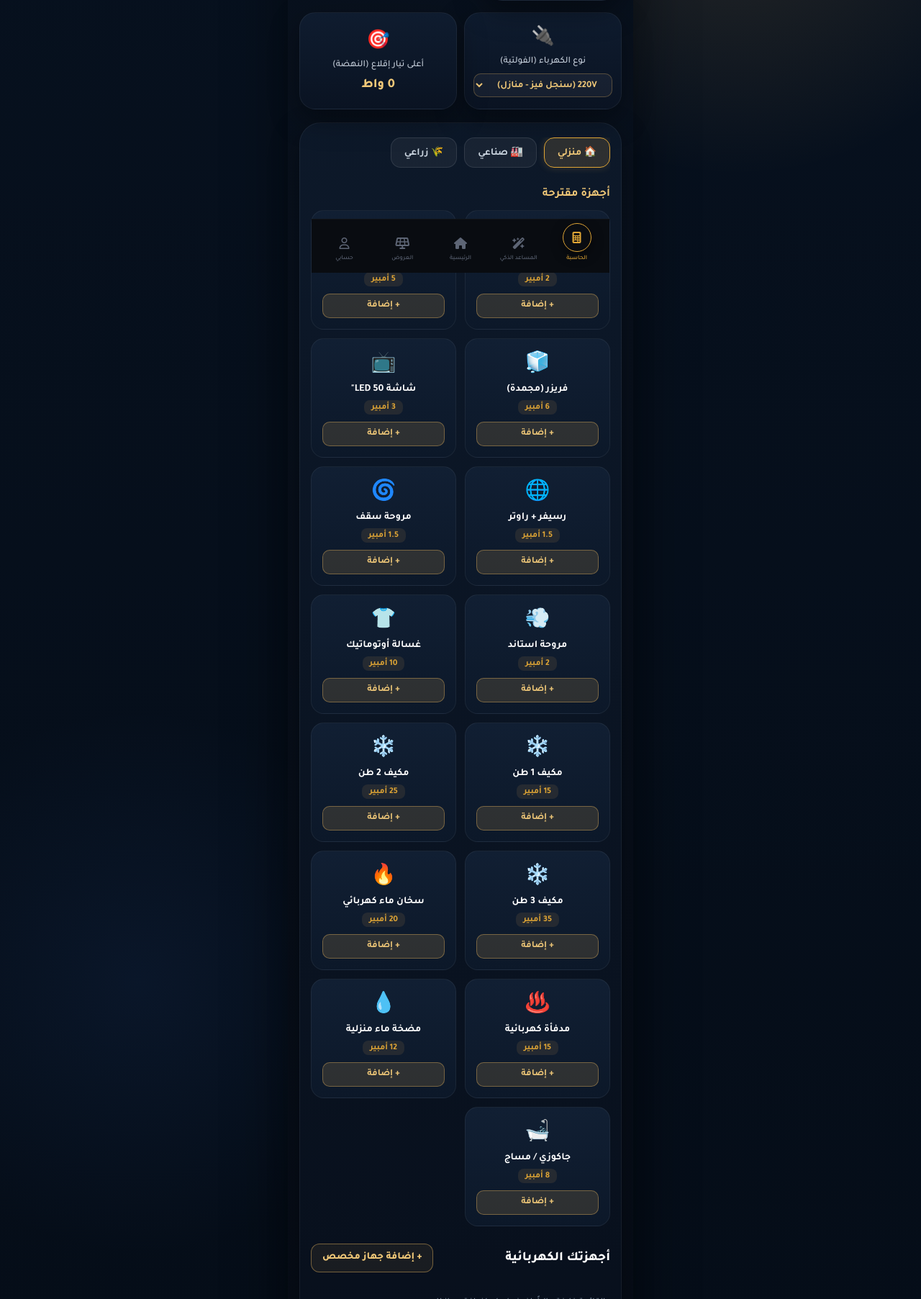
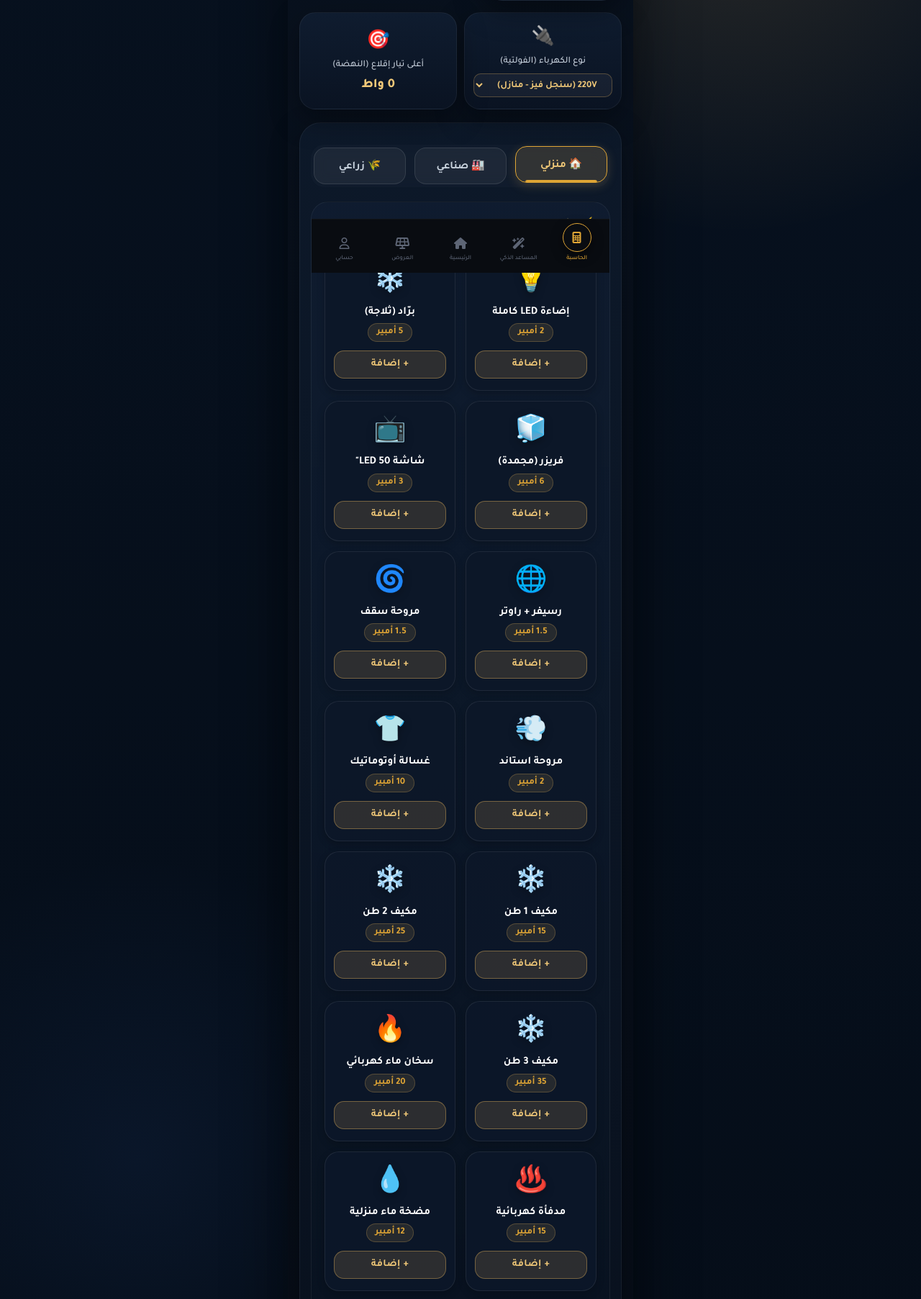
Before and after one commit to AHMAD-200412/solaris-, a Django app: page /user/calculator/ in a window 1280 px wide. Shown: the part 421-2226 px from the top of the page at 72% size. Run offline with Django 4.2, Linux system fonts and the light colour scheme; the visitor is signed in with stand-in values (Sample User, id 1); data comes from the database, SQL or seed files in the repository.

Commit message:
اصلا صفحة الحاسبة

```diff
--- a/user_dashboard/static/user_dashboard/css/calculator.css
+++ b/user_dashboard/static/user_dashboard/css/calculator.css
@@ -1,3 +1,7 @@
+/* ==========================================
+   Calculator Page – Solaris Unified Theme
+   مرتب، واضح، وجذاب بصريًا
+   ========================================== */
 :root {
   --bg: #07111f;
   --bg2: #091a2d;
@@ -35,14 +39,13 @@ body {
   box-shadow: 0 30px 80px rgba(0, 0, 0, .45);
 }
 
-/* مسافة الأمان الكبيرة للشريط السفلي */
 .screen {
   position: relative;
   z-index: 2;
   padding: 20px 16px 120px;
 }
 
-/* ========== Topbar & Hero ========== */
+/* ========== Topbar & Hero (بدون تغيير) ========== */
 .topbar {
   display: flex;
   align-items: center;
@@ -277,7 +280,7 @@ body {
   margin-top: 4px;
 }
 
-/* ========== Stats Row (مع الفولتية) ========== */
+/* ========== Stats Row ========== */
 .stats-row {
   margin-top: 16px;
   display: grid;
@@ -333,7 +336,168 @@ body {
   color: #fff;
 }
 
-/* ========== Devices List ========== */
+/* ========== الأجهزة الجاهزة (Presets) – تصميم جديد ومرتب ========== */
+.preset-categories {
+  display: flex;
+  gap: 12px;
+  margin: 10px 0 20px;
+  padding: 4px;
+  background: rgba(255, 255, 255, 0.02);
+  border-radius: 18px;
+  backdrop-filter: blur(10px);
+}
+
+.preset-btn {
+  flex: 1;
+  background: rgba(255, 255, 255, 0.05);
+  border: 1px solid rgba(255, 255, 255, 0.1);
+  color: #cbd5e0;
+  padding: 14px 12px;
+  border-radius: 16px;
+  font-size: 15px;
+  font-weight: 700;
+  cursor: pointer;
+  transition: all 0.3s ease;
+  text-align: center;
+  position: relative;
+  overflow: hidden;
+}
+
+.preset-btn::after {
+  content: '';
+  position: absolute;
+  bottom: 0;
+  left: 10%;
+  right: 10%;
+  height: 3px;
+  background: var(--gold);
+  border-radius: 3px 3px 0 0;
+  opacity: 0;
+  transition: opacity 0.3s;
+}
+
+.preset-btn.active {
+  background: rgba(231, 180, 94, 0.15);
+  border-color: var(--gold);
+  color: var(--gold-2);
+  box-shadow: 0 4px 15px rgba(231, 180, 94, 0.2);
+  transform: translateY(-2px);
+}
+
+.preset-btn.active::after {
+  opacity: 1;
+}
+
+.preset-devices-wrapper {
+  background: linear-gradient(180deg, rgba(16, 29, 49, 0.8), rgba(8, 18, 31, 0.9));
+  border: 1px solid rgba(255, 255, 255, 0.06);
+  border-radius: 24px;
+  padding: 20px 18px;
+  margin-bottom: 28px;
+  backdrop-filter: blur(15px);
+  animation: fadeSlideIn 0.4s ease;
+}
+
+@keyframes fadeSlideIn {
+  from {
+    opacity: 0;
+    transform: translateY(10px);
+  }
+
+  to {
+    opacity: 1;
+    transform: translateY(0);
+  }
+}
+
+.preset-heading {
+  font-size: 18px;
+  font-weight: 800;
+  color: var(--gold-2);
+  margin-bottom: 18px;
+  display: flex;
+  align-items: center;
+  gap: 10px;
+}
+
+.preset-heading::before {
+  content: '⚡';
+  font-size: 22px;
+}
+
+.preset-grid {
+  display: grid;
+  grid-template-columns: repeat(auto-fill, minmax(150px, 1fr));
+  gap: 14px;
+}
+
+.preset-card {
+  background: rgba(13, 24, 42, 0.9);
+  border: 1px solid rgba(255, 255, 255, 0.08);
+  border-radius: 20px;
+  padding: 16px 12px;
+  display: flex;
+  flex-direction: column;
+  align-items: center;
+  text-align: center;
+  transition: all 0.25s ease;
+  box-shadow: 0 4px 12px rgba(0, 0, 0, 0.2);
+}
+
+.preset-card:hover {
+  border-color: var(--gold);
+  transform: translateY(-4px);
+  box-shadow: 0 12px 28px rgba(0, 0, 0, 0.4), 0 0 0 1px rgba(231, 180, 94, 0.2);
+  background: rgba(20, 32, 55, 0.95);
+}
+
+.preset-card-icon {
+  font-size: 36px;
+  margin-bottom: 8px;
+  filter: drop-shadow(0 4px 6px rgba(0, 0, 0, 0.3));
+}
+
+.preset-card-name {
+  font-weight: 700;
+  font-size: 15px;
+  margin-bottom: 6px;
+  color: #fff;
+  line-height: 1.3;
+}
+
+.preset-card-amp {
+  background: rgba(231, 180, 94, 0.12);
+  color: var(--gold);
+  padding: 4px 12px;
+  border-radius: 20px;
+  font-size: 13px;
+  font-weight: 700;
+  margin-bottom: 12px;
+  border: 1px solid rgba(231, 180, 94, 0.25);
+}
+
+.preset-card-add {
+  width: 100%;
+  background: rgba(231, 180, 94, 0.15);
+  border: 1px solid rgba(231, 180, 94, 0.4);
+  color: var(--gold-2);
+  border-radius: 14px;
+  padding: 10px 0;
+  font-size: 14px;
+  font-weight: 700;
+  cursor: pointer;
+  transition: all 0.2s ease;
+  letter-spacing: 0.5px;
+}
+
+.preset-card-add:hover {
+  background: var(--gold);
+  color: #1f1608;
+  border-color: var(--gold);
+  box-shadow: 0 4px 15px rgba(231, 180, 94, 0.3);
+}
+
+/* ========== Devices List (بدون تغيير) ========== */
 .device-card-container {
   margin-top: 18px;
   background: linear-gradient(180deg, rgba(13, 25, 42, .98), rgba(8, 16, 29, .98));
@@ -367,6 +531,10 @@ body {
   cursor: pointer;
   padding: 0 15px;
   transition: .25s;
+}
+
+.add-btn:hover {
+  background: rgba(231, 180, 94, 0.2);
 }
 
 .devices-list {
@@ -471,7 +639,6 @@ body {
   align-items: center;
   cursor: pointer;
   margin-top: 18px;
-  /* لمطابقة مستوى الانبوتس */
   font-size: 16px;
 }
 
@@ -482,7 +649,7 @@ body {
   text-align: right;
 }
 
-/* ========== AI Box (نصيحة المساعد الذكي) ========== */
+/* ========== AI Box ========== */
 .ai-recommendation-card {
   background: linear-gradient(135deg, #0f1c2f, #0a1322);
   border: 1px solid rgba(231, 180, 94, .4);
@@ -624,17 +791,7 @@ body {
   border: 1px solid rgba(255, 255, 255, .1);
 }
 
-@media (max-width: 430px) {
-  .hero {
-    grid-template-columns: 1fr;
-  }
-
-  .hero-visual {
-    order: -1;
-  }
-}
-
-/* ========== الوضع الفاتح ========== */
+/* ========== الوضع الفاتح (بدون تغيير) ========== */
 body.light-mode {
   background: #f5f7fb !important;
   color: #1d2939 !important;
@@ -725,128 +882,17 @@ body.light-mode .order-status.pending {
   color: #b45309 !important;
 }
 
-/* خلفية الجسم والشبكة */
-body.light-mode::before,
-body.light-mode .app::before {
-  display: none;
-}
-/* ... (كل الأنماط السابقة باقية دون تغيير) ... */
-
-/* ========== الأجهزة الجاهزة (Presets) ========== */
-.preset-categories {
-    display: flex;
-    gap: 10px;
-    margin-bottom: 20px;
-    flex-wrap: nowrap;
-    overflow-x: auto;
-    -webkit-overflow-scrolling: touch;
-    padding-bottom: 8px;
-}
-
-.preset-btn {
-    background: rgba(255, 255, 255, 0.05);
-    border: 1px solid rgba(255, 255, 255, 0.1);
-    color: #cbd5e0;
-    padding: 10px 18px;
-    border-radius: 14px;
-    font-size: 14px;
-    font-weight: 700;
-    cursor: pointer;
-    white-space: nowrap;
-    transition: 0.25s;
-}
-
-.preset-btn.active {
-    background: rgba(231, 180, 94, 0.15);
-    border-color: var(--gold);
-    color: var(--gold-2);
-    box-shadow: 0 0 12px rgba(231, 180, 94, 0.2);
-}
-
-.preset-devices-wrapper {
-    margin-bottom: 24px;
-    animation: fadeIn 0.3s ease;
-}
-
-@keyframes fadeIn {
-    from { opacity: 0; transform: translateY(8px); }
-    to { opacity: 1; transform: translateY(0); }
-}
-
-.preset-heading {
-    font-size: 16px;
-    font-weight: 700;
-    color: var(--gold-2);
-    margin-bottom: 12px;
-}
-
-.preset-grid {
-    display: grid;
-    grid-template-columns: repeat(auto-fill, minmax(140px, 1fr));
-    gap: 12px;
-}
-
-.preset-card {
-    background: linear-gradient(180deg, #111f33, #0c1829);
-    border: 1px solid rgba(255, 255, 255, 0.06);
-    border-radius: 18px;
-    padding: 15px;
-    display: flex;
-    flex-direction: column;
-    align-items: center;
-    text-align: center;
-    transition: 0.25s;
-}
-
-.preset-card:hover {
-    border-color: var(--gold);
-    transform: translateY(-2px);
-    box-shadow: 0 8px 20px rgba(0, 0, 0, 0.3);
-}
-
-.preset-card-icon {
-    font-size: 28px;
-    margin-bottom: 8px;
-}
-
-.preset-card-name {
-    font-weight: 700;
-    font-size: 14px;
-    margin-bottom: 6px;
-    color: #fff;
-}
-
-.preset-card-amp {
-    background: rgba(231, 180, 94, 0.1);
-    color: var(--gold);
-    padding: 3px 10px;
-    border-radius: 8px;
-    font-size: 12px;
-    font-weight: 700;
-    margin-bottom: 10px;
-}
-
-.preset-card-add {
-    width: 100%;
-    background: rgba(231, 180, 94, 0.15);
-    border: 1px solid rgba(231, 180, 94, 0.4);
-    color: var(--gold-2);
-    border-radius: 10px;
-    padding: 8px 0;
-    font-size: 13px;
-    font-weight: 700;
-    cursor: pointer;
-    transition: 0.2s;
-}
-
-.preset-card-add:hover {
-    background: var(--gold);
-    color: #1f1608;
-}
-
 /* تحسينات للموبايل */
 @media (max-width: 430px) {
-    .preset-grid {
-        grid-template-columns: repeat(2, 1fr);
-    }
+  .hero {
+    grid-template-columns: 1fr;
+  }
+
+  .hero-visual {
+    order: -1;
+  }
+
+  .preset-grid {
+    grid-template-columns: repeat(2, 1fr);
+  }
 }
```
